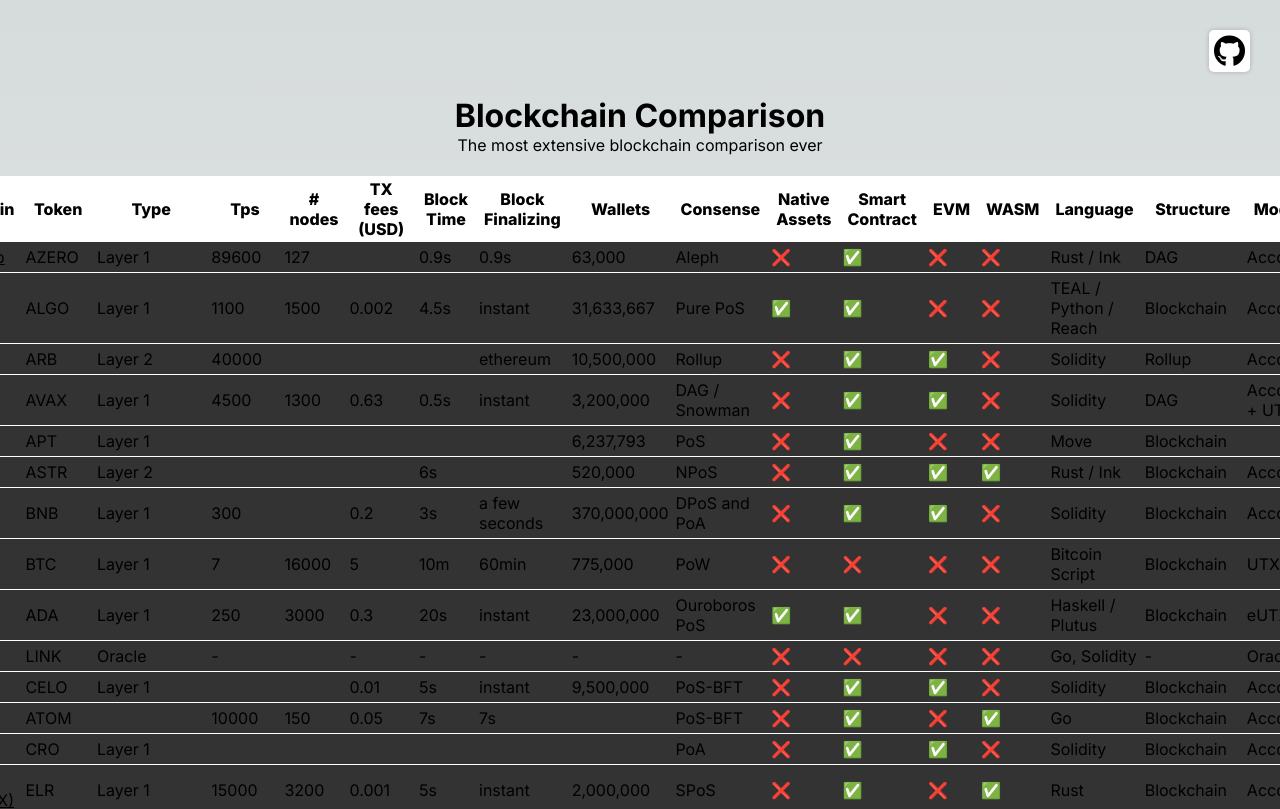
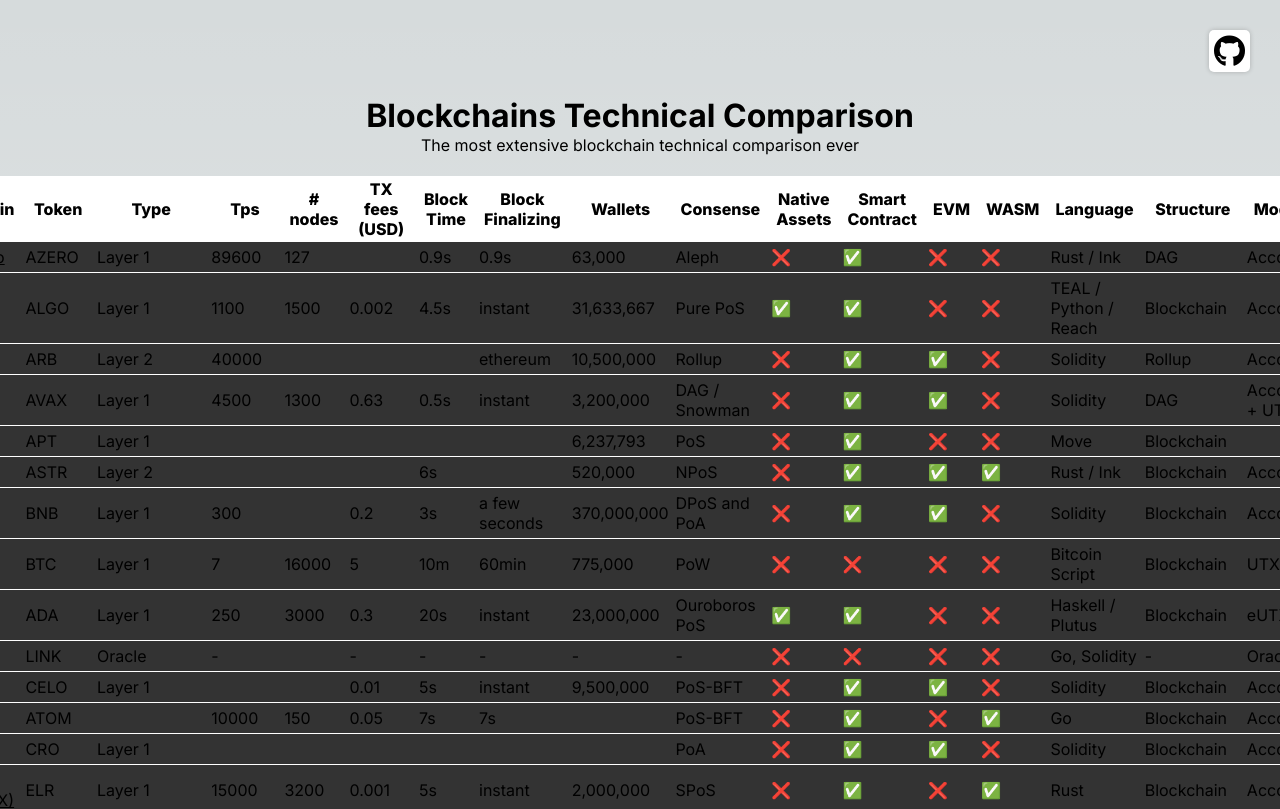
Before and after one commit to w3b3d3v/blockchain-comparison, a Next.js app: page / in a window 1280 px wide. Shown: the top 809 px of the page. Built offline with nearby package versions, Linux system fonts and the light colour scheme.

Commit message:
improve copy

```diff
--- a/pages/index.js
+++ b/pages/index.js
@@ -25,8 +25,8 @@ export default function Home() {
   return (
     <>
       <Head>
-        <title>Blockchain Comparison</title>
-        <meta name="description" content="Blockchain Comparison" />
+        <title>Blockchains Technical Comparison</title>
+        <meta name="description" content="Blockchains Technical Comparison" />
         <meta name="viewport" content="width=device-width, initial-scale=1" />
         <link rel="icon" href="/favicon.ico" />
         <link
@@ -40,9 +40,9 @@ export default function Home() {
         </a>
       </div>
       <main className={`${styles.main} ${inter.className}`}>
-        <h1>Blockchain Comparison</h1>
+        <h1>Blockchains Technical Comparison</h1>
         <p>
-          The most extensive blockchain comparison ever
+          The most extensive blockchain technical comparison ever
           <br />
           <br />
         </p>
```
